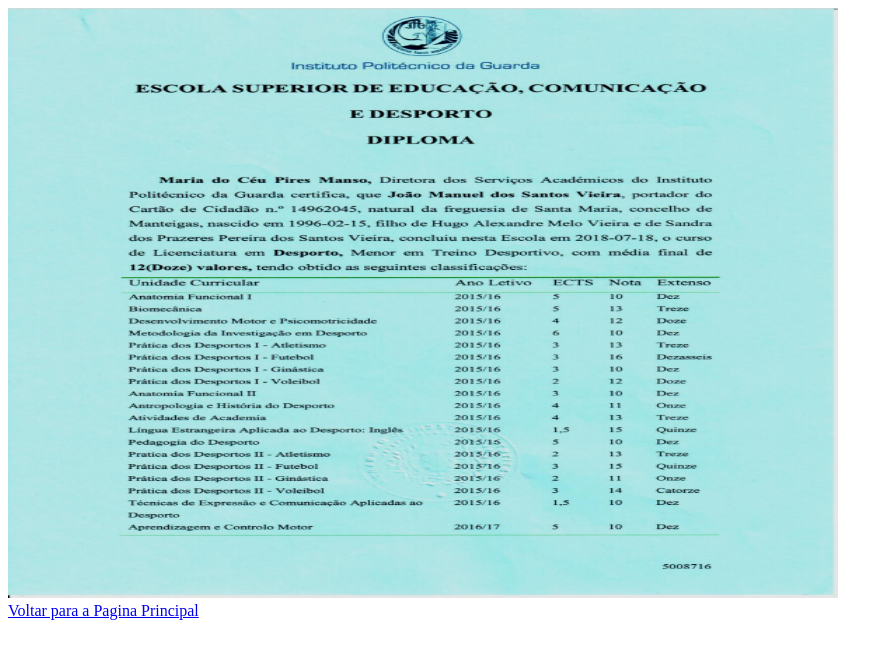
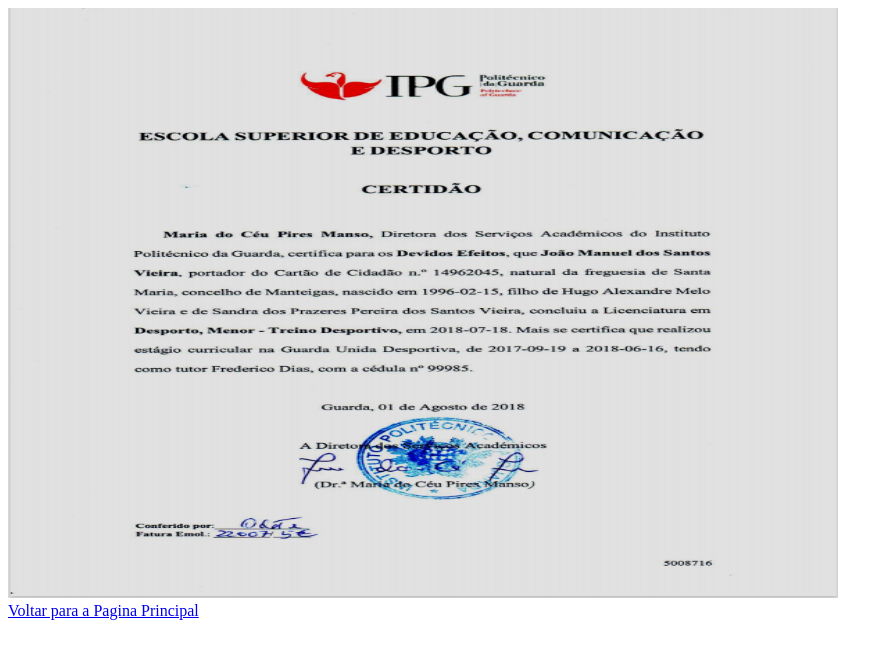
Before and after one commit to feijoca8/Trabalho-Autonomo2, a plain HTML site: page Educação e Formação.html in a window 1280 px wide. Shown: the whole page, without its empty margins (0-893 px from the left). Drawn offline with Linux system fonts and the light colour scheme.

Commit message:
Alteração da imagem na educaçao e formaçao

```diff
--- a/Educação e Formação.html
+++ b/Educação e Formação.html
@@ -7,8 +7,8 @@
     <link rel="stylesheet" href="css/site.css" />
 </head>
 <body>
-    <img src=img/cer1.PNG
-                alt="certidao 1"
+    <img src=img/cer3.PNG
+                alt="certidao"
                 style="width:830px; height:590px"/> <br />
 
 
```
